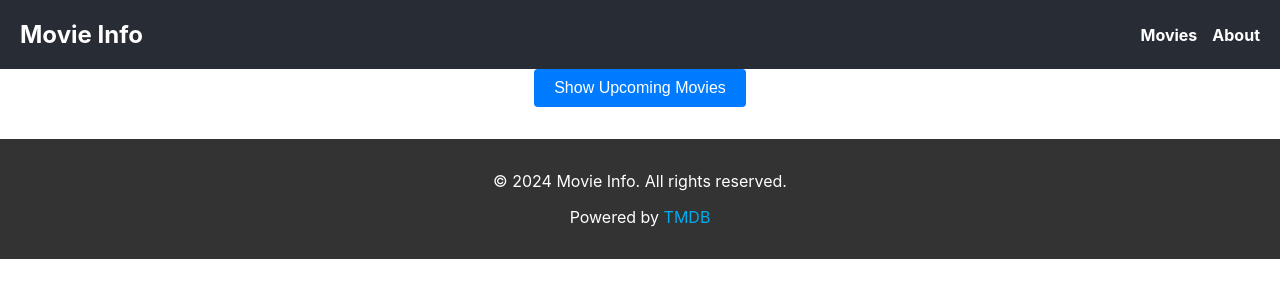
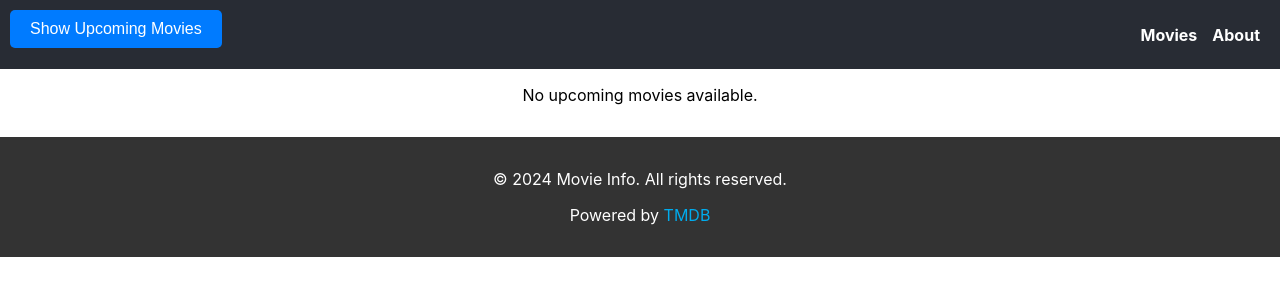
Before and after one commit to kevinwww111/113-1-TKU-midreact, a React (Create React App) app: page / in a window 1280 px wide. Shown: the top 300 px of the page. Built offline with nearby package versions, Linux system fonts and the light colour scheme.

Commit message:
button place

```diff
--- a/src/App.css
+++ b/src/App.css
@@ -37,6 +37,20 @@
   }
 }
 
+.upcoming-button {
+  position: absolute;
+  top: 10px; /* 距离页面顶部的距离 */
+  left: 10px; /* 距离页面左侧的距离 */
+  padding: 10px 20px; /* 按钮的内边距 */
+  font-size: 16px; /* 按钮字体大小 */
+  background-color: #007bff; /* 按钮背景颜色 */
+  color: white; /* 按钮文字颜色 */
+  border: none; /* 去掉边框 */
+  border-radius: 5px; /* 按钮圆角 */
+  cursor: pointer; /* 鼠标指针样式 */
+  z-index: 1000; /* 确保按钮显示在最前 */
+}
+
 .button-container {
   margin-top: 20px;
   margin-bottom: 20px;
@@ -46,12 +60,12 @@ button {
   padding: 10px 20px;
   font-size: 16px;
   cursor: pointer;
-  background-color: #007bff;  /* 给按钮添加背景色 */
-  border: none;               /* 去掉边框 */
-  color: white;               /* 设置文字颜色 */
-  border-radius: 4px;         /* 设置圆角 */
+  background-color: #007bff;
+  border: none;
+  color: white;
+  border-radius: 4px;
 }
 
-button:hover {
-  background-color: #0056b3;  /* 鼠标悬停时改变背景色 */
+.upcoming-button:hover {
+  background-color: #0056b3; /* 按钮悬停颜色 */
 }
--- a/src/App.tsx
+++ b/src/App.tsx
@@ -23,13 +23,9 @@ const App: React.FC = () => {
   return (
     <div className="App">
       <Header />
-      <button onClick={handleUpcomingMovies}>Show Upcoming Movies</button> {/* 按钮来显示即将上映的电影 */}
-      {showUpcoming && (
-        <MovieList
-          movies={movies}
-          onMovieSelect={(movie: Movie) => setSelectedMovie(movie)}
-        />
-      )}
+      <button className="upcoming-button" onClick={handleUpcomingMovies}>
+        Show Upcoming Movies
+      </button>
       {selectedMovie ? (
         <MovieDetail
           title={selectedMovie.title}
@@ -38,7 +34,12 @@ const App: React.FC = () => {
           posterPath={selectedMovie.posterPath}
           onClose={() => setSelectedMovie(null)}
         />
-      ) : null}
+      ) : (
+        <MovieList
+          movies={movies}
+          onMovieSelect={(movie: Movie) => setSelectedMovie(movie)}
+        />
+      )}
       <Footer />
     </div>
   );
```
